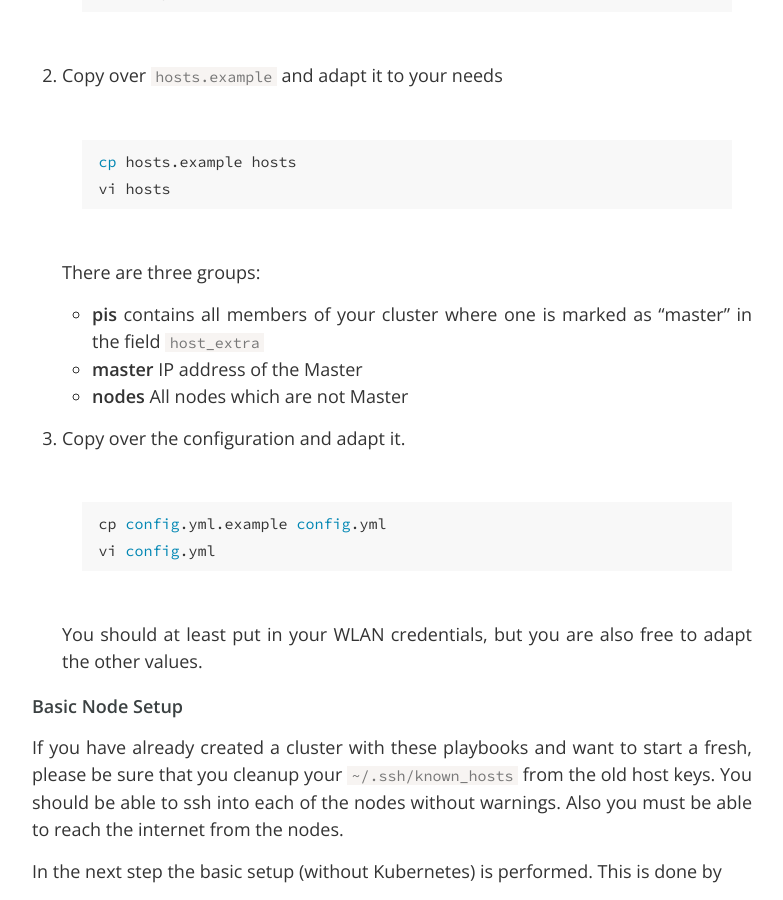
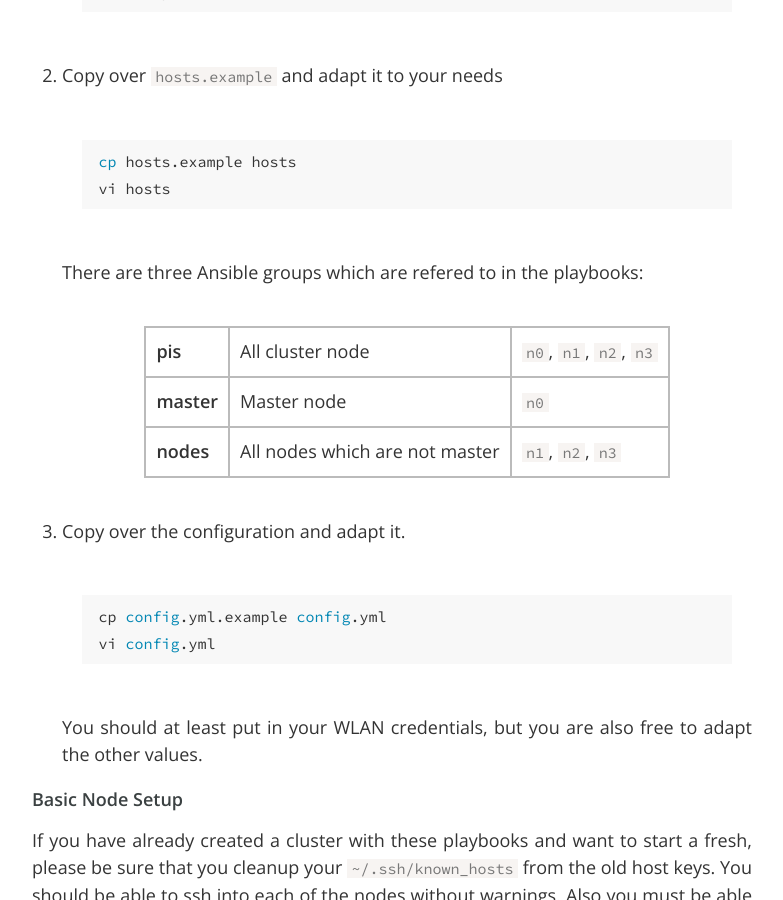
Before and after one commit to rhuss/rhuss.github.io, a Jekyll site: the page built from _posts/2016-04-27-kubernetes-on-raspberry-pi3.md, in a window 1280 px wide and 900 px high, scrolled down 5140 px. Shown: the whole window, without its empty margins (248-1031 px from the left). Built offline with Jekyll 4.4.1, drawn with Linux system fonts in a browser that asks for light colours; nearby versions of some CDN libraries; comment, search, counter and statistics services are not loaded.

Commit message:
Fine tuning

```diff
--- a/_posts/2016-04-27-kubernetes-on-raspberry-pi3.md
+++ b/_posts/2016-04-27-kubernetes-on-raspberry-pi3.md
@@ -81,7 +81,7 @@ Most of the installation is automated by using [Ansible](https://www.ansible.com
 
 ## Network Setup
 
-It is now time to configure your WLAN router. This of course depends on which router you use. The following instructions are based on a [TP-Link TL-WR802N](http://www.tp-link.de/products/details/TL-WR802N.html) which is quite inexepensive but still absolutely ok for our purposes since it sits very close to the cluster and my notebook anyway.
+It is now time to configure your WLAN router. This of course depends on which router you use. The following instructions are based on a [TP-Link TL-WR802N](http://www.tp-link.com/en/products/details/cat-9_TL-WR802N.html) which is quite inexepensive but still absolutely ok for our purposes since it sits very close to the cluster and my notebook anyway.
 
 First of all you need to setup the SSID and password. Use the same credentials with which you have configured your images.
 
@@ -118,11 +118,11 @@ After this initial setup is done, the next step is to initialize the base system
         cp hosts.example hosts
         vi hosts
 
-   There are three groups:
+   There are three Ansible groups which are refered to in the playbooks:
 
-   * **pis** contains all members of your cluster where one is marked as "master" in the field `host_extra`
-   * **master** IP address of the Master
-   * **nodes** All nodes which are not Master
+    | **pis** | All cluster node | `n0`, `n1`, `n2`, `n3` |
+    | **master** | Master node | `n0` |
+    | **nodes** | All nodes which are not master | `n1`, `n2`, `n3`|
 
 3. Copy over the configuration and adapt it.
 
```
